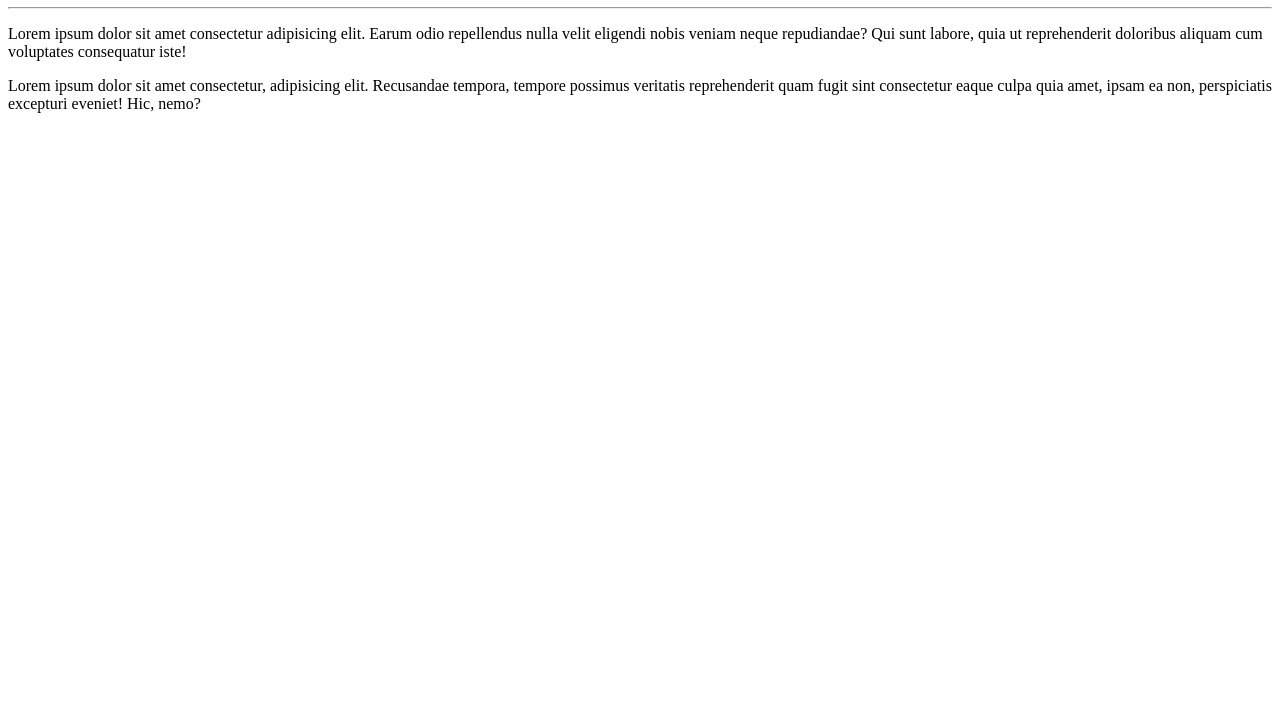
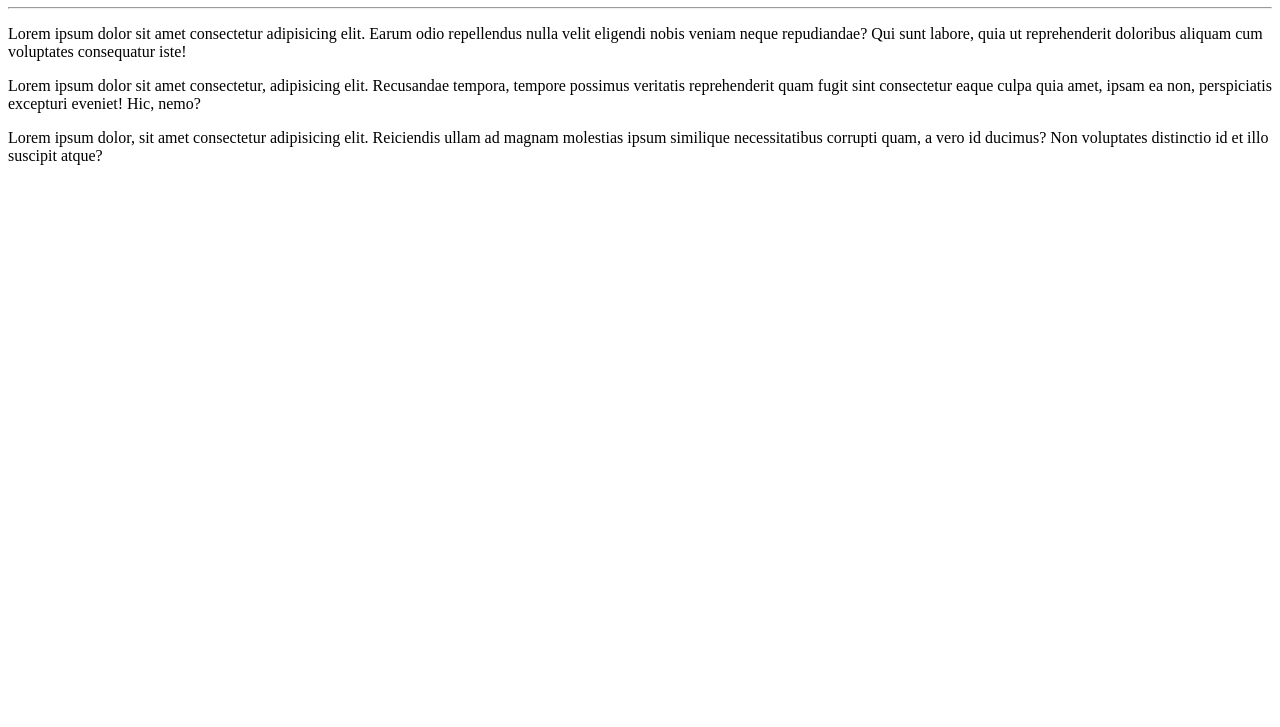
Before and after one commit to feliperolemberg/Hello-World, a plain HTML site: page site-exemplo/index.html in a window 1280 px wide. Shown: the part 73-800 px from the top of the page. Drawn offline with Linux system fonts and the light colour scheme.

Commit message:
Adição de Lorem

```diff
--- a/site-exemplo/index.html
+++ b/site-exemplo/index.html
@@ -11,5 +11,6 @@
     <hr>
     <p>Lorem ipsum dolor sit amet consectetur adipisicing elit. Earum odio repellendus nulla velit eligendi nobis veniam neque repudiandae? Qui sunt labore, quia ut reprehenderit doloribus aliquam cum voluptates consequatur iste!</p>
     <p>Lorem ipsum dolor sit amet consectetur, adipisicing elit. Recusandae tempora, tempore possimus veritatis reprehenderit quam fugit sint consectetur eaque culpa quia amet, ipsam ea non, perspiciatis excepturi eveniet! Hic, nemo?</p>
+    <p>Lorem ipsum dolor, sit amet consectetur adipisicing elit. Reiciendis ullam ad magnam molestias ipsum similique necessitatibus corrupti quam, a vero id ducimus? Non voluptates distinctio id et illo suscipit atque?</p>
 </body>
 </html>
```
